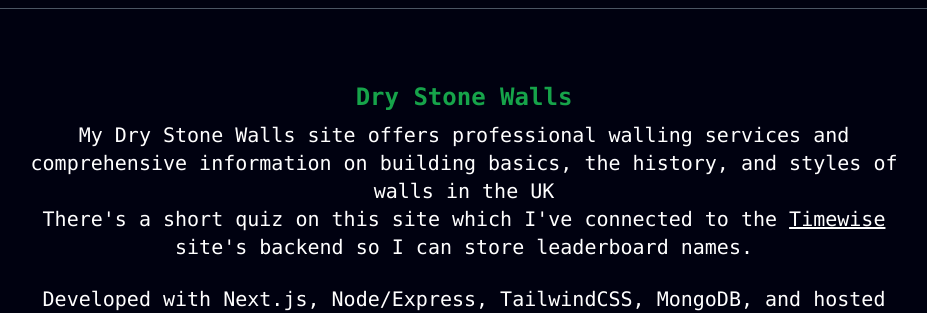
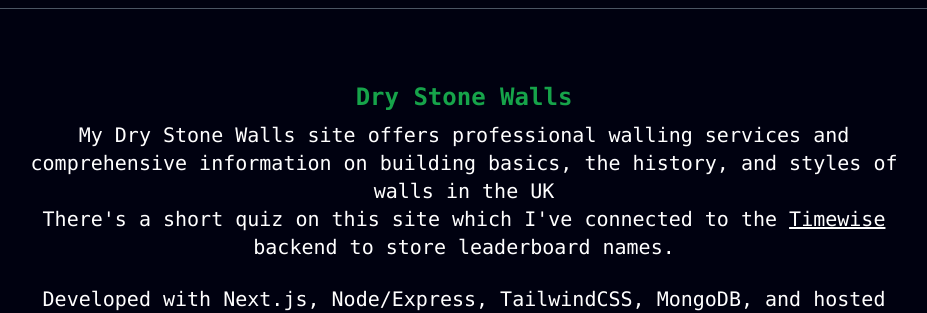
Before and after one commit to Ja-ke-May/Portfolio, a Next.js app: page / in a window 1280 px wide. Shown: the part 1040-1353 px from the top of the page, without its empty margins (176-1103 px from the left). Built offline with nearby package versions, Linux system fonts and the light colour scheme.

Commit message:
timewise backend

```diff
--- a/app/components/DryStoneWalls.jsx
+++ b/app/components/DryStoneWalls.jsx
@@ -16,7 +16,7 @@ const DryStoneWalls = () => {
             <p className="mt-2 text-lg lg:text-xl">
             My Dry Stone Walls site offers professional walling services and comprehensive information on building basics, the history, and styles of walls in the UK
               <br />
-              There's a short quiz on this site which I've connected to the <span className="underline cursor-pointer hover:text-pink-500" onClick={() => scrollToSection('timewise')}>Timewise</span> site's backend so I can store leaderboard names.
+              There's a short quiz on this site which I've connected to the <span className="underline cursor-pointer hover:text-pink-500" onClick={() => scrollToSection('timewise')}>Timewise</span> backend to store leaderboard names.
             </p>
             <br />
             <p className='text-lg lg:text-xl'>
```
